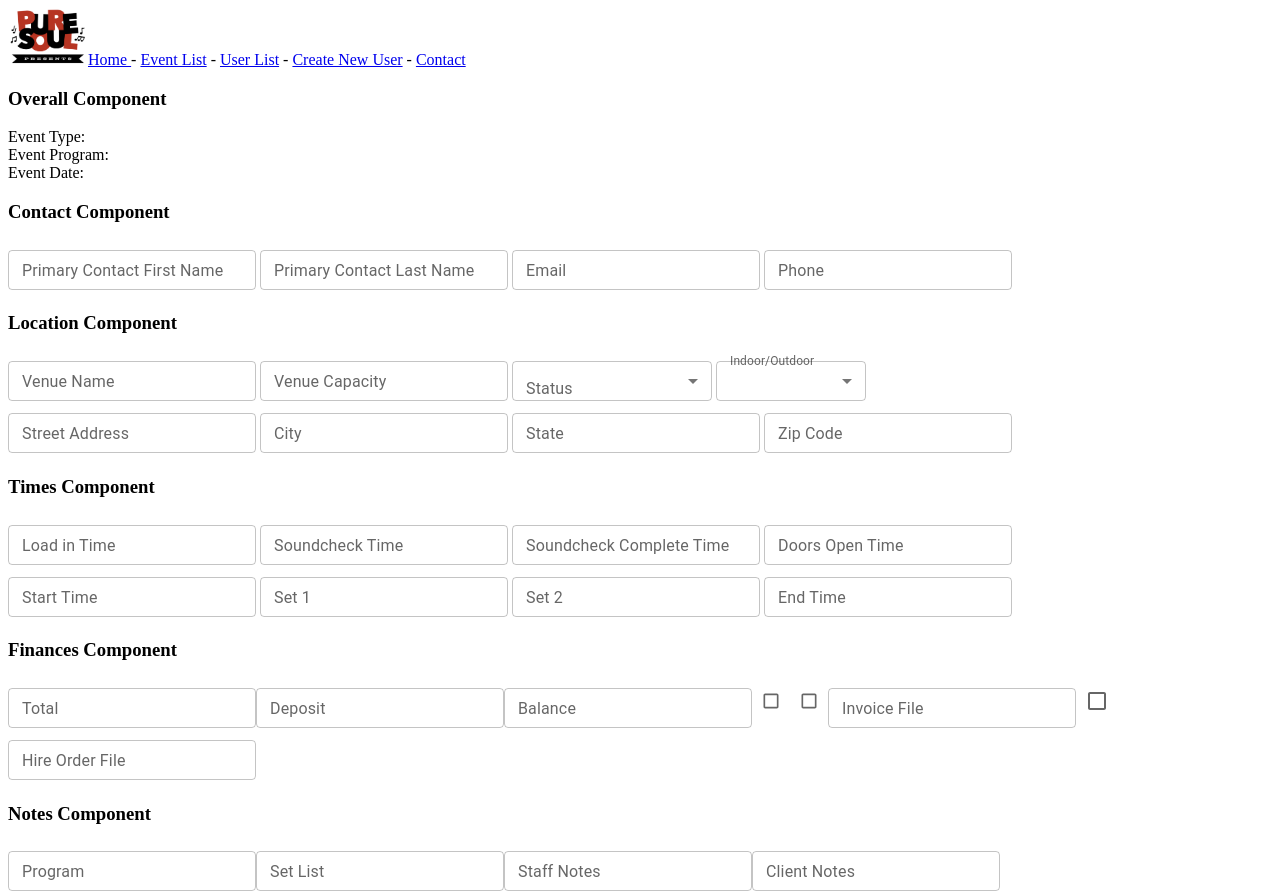
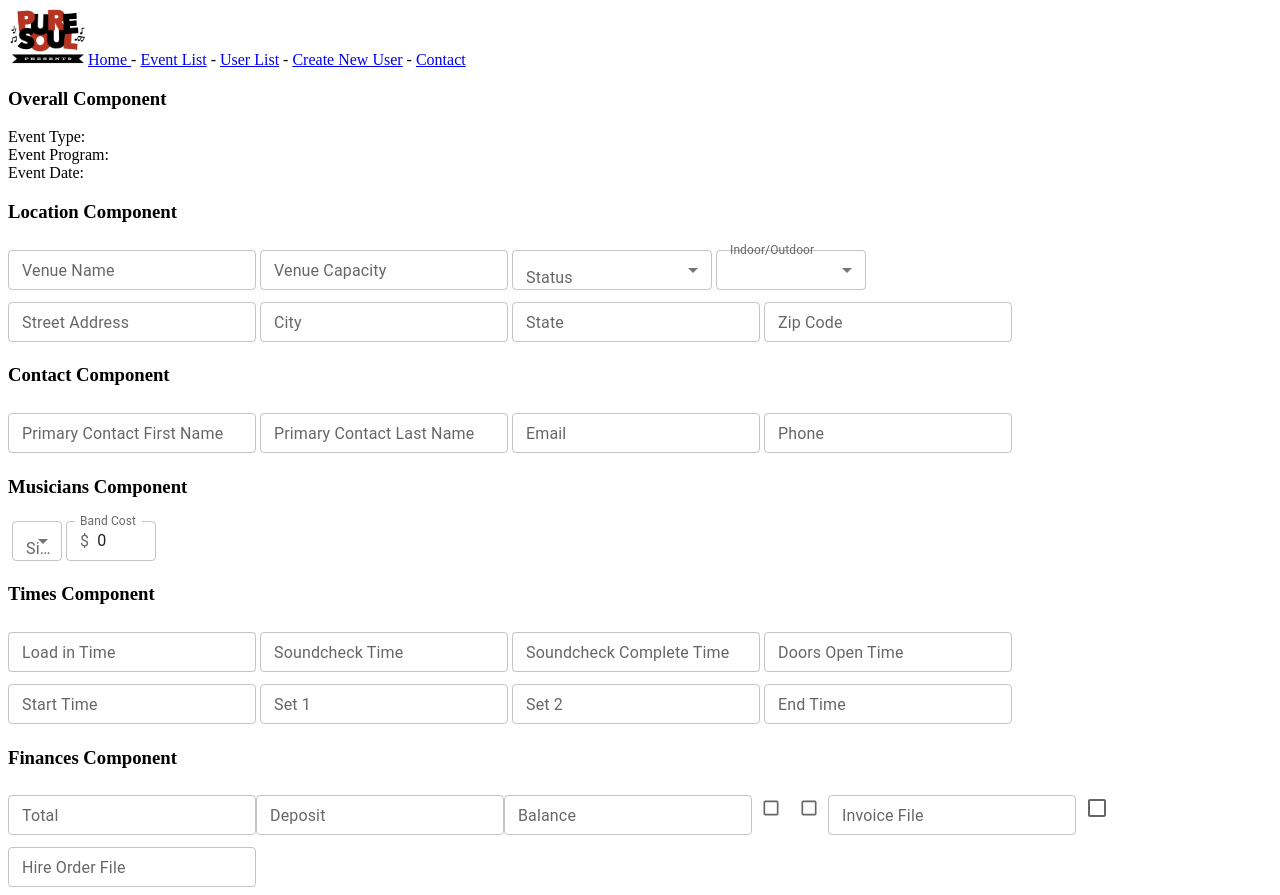
Before and after one commit to elijahsamuels/puresoulpresents-frontend, a React (Create React App) app: page /events/1 in a window 1280 px wide. Shown: the top 895 px of the page. Built offline with nearby package versions, Linux system fonts and the light colour scheme; no server answers.

Commit message:
reordered sub components

```diff
--- a/src/pages/EventDetails.js
+++ b/src/pages/EventDetails.js
@@ -68,24 +68,21 @@ function EventDetails(props) {
         <div>Event Program: {props.event.program}</div>
         <div>Event Date: {props.event.event_date}</div>
 
-
 {/*
-
       <h3>
         Musicians Component
       </h3>
         <div>Event Band Size: {props.event.band_size}</div> */}
 
-
       <FormProvider {...methods }>
         <form onSubmit={methods.handleSubmit(onHandleSubmit)}>
+        <EventLocation />
         <EventContact />
-        <EventLocation />
+        <EventMusicians />
         <EventTimes />
         <EventFinances />
-        <EventNotes />
-        <EventMusicians />
-
+        {/* <EventNotes /> */}
+        <br />
           <LoadingButton
             color="primary"
             loadingPosition="start"
@@ -95,6 +92,7 @@ function EventDetails(props) {
           >
             Save
           </LoadingButton>
+          <br />
         </form>
           <div>{dateTimeEventCreated()}</div>
           <div>{lastUpdatedDateTime()}</div>
```
